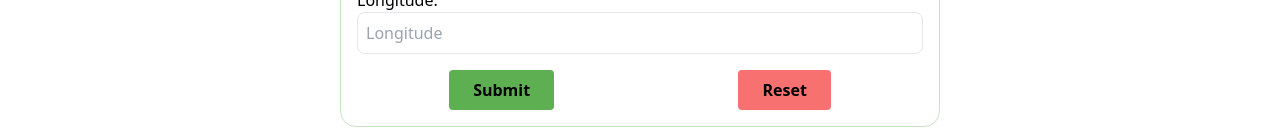
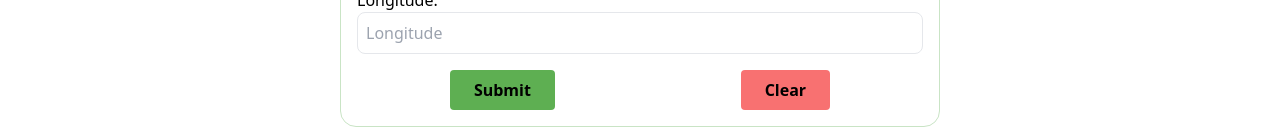
Before and after one commit to Martin-Abbott/verticode-test, a React (Create React App) app: page / in a window 1280 px wide. Shown: the part 821-952 px from the top of the page. Built offline with nearby package versions, Linux system fonts and the light colour scheme.

Commit message:
Changed form reset button to clear button for clarity

```diff
--- a/src/components/Form.tsx
+++ b/src/components/Form.tsx
@@ -33,7 +33,7 @@ const Form: React.FC<IFormProps> = ({
 		setShowForm(false);
 	};
 
-	const handleReset = () => {
+	const handleClear = () => {
 		setInputs(initialState);
 	};
 
@@ -156,8 +156,8 @@ const Form: React.FC<IFormProps> = ({
 				/>
 				<input
 					type="reset"
-					value="Reset"
-					onClick={handleReset}
+					value="Clear"
+					onClick={handleClear}
 					className="m-auto bg-red-400 hover:scale-125 duration-300 text-black font-bold py-2 px-6 rounded focus:shadow-outline"
 				/>
 			</section>
```
